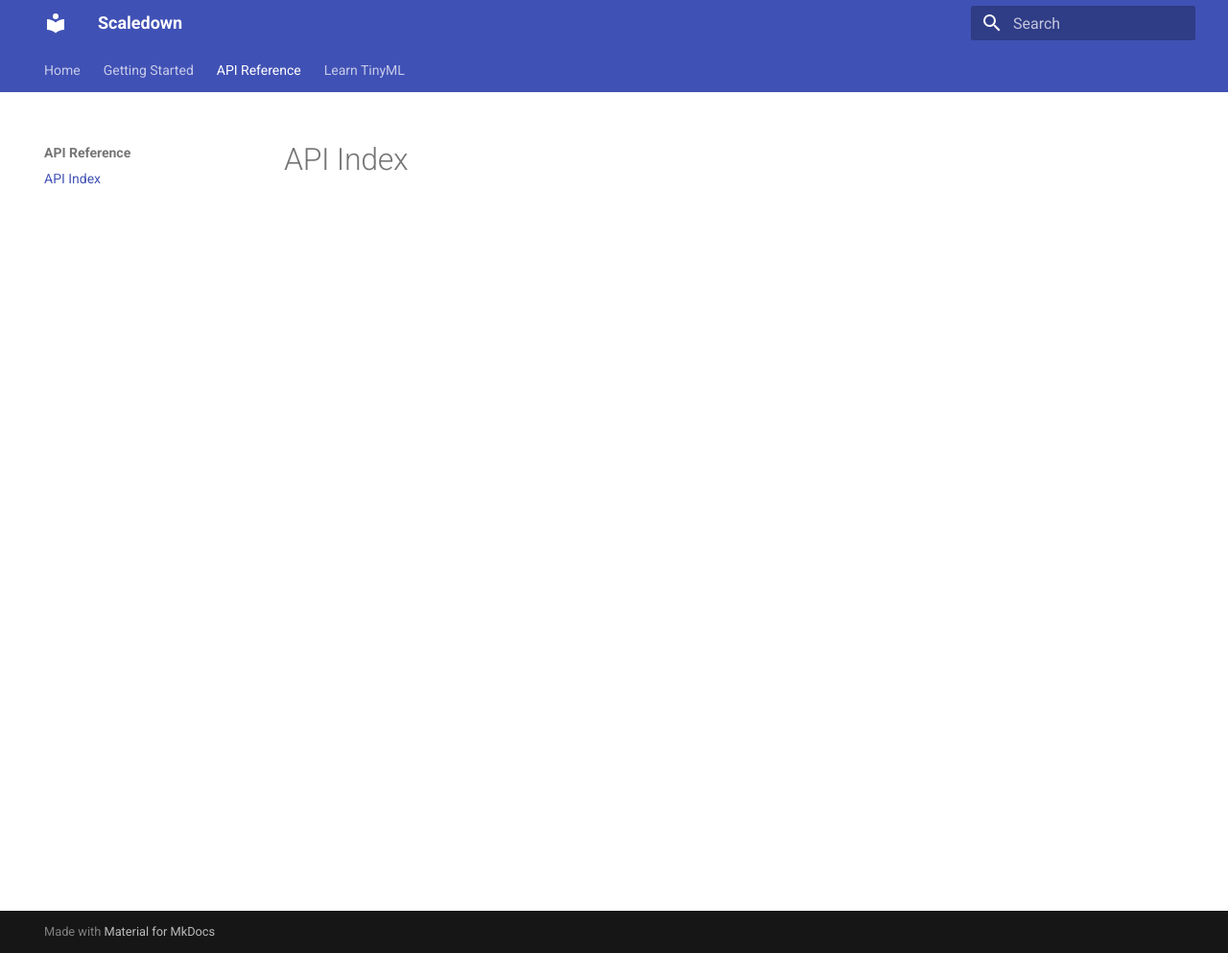
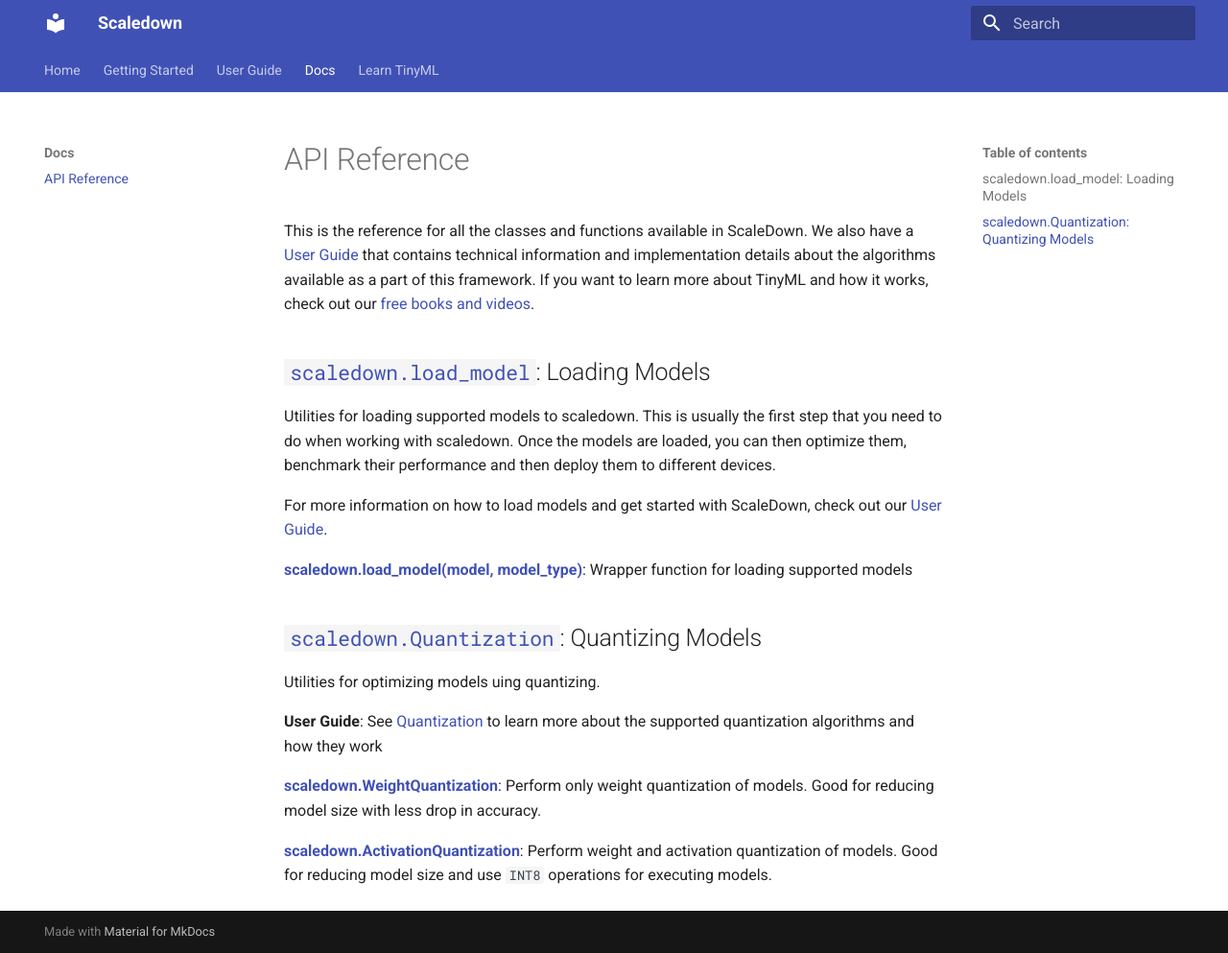
Before and after one commit to scaledown-team/scaledown-team.github.io, an MkDocs documentation site: the page built from docs/api/index.md, in a window 1280 px wide and 993 px high. Shown: the whole window at 96% size. Built offline with MkDocs 1.6.1 and Material for MkDocs 9.7.7, drawn with Linux system fonts in a browser that asks for light colours.

Commit message:
added api and user guide page

```diff
--- a/docs/api/index.md
+++ b/docs/api/index.md
@@ -1 +1,19 @@
-# API Index
+# API Reference
+
+This is the reference for all the classes and functions available in ScaleDown. We also have a [User Guide](../guide/index.md) that contains technical information and implementation details about the algorithms available as a part of this framework. If you want to learn more about TinyML and how it works, check out our [free books and videos](https://scaledown-team.github.io/practical_tinyml_book).
+
+## [`scaledown.load_model`](load_model.md): Loading Models
+Utilities for loading supported models to scaledown. This is usually the first step that you need to do when working with scaledown. Once the models are loaded, you can then optimize them, benchmark their performance and then deploy them to different devices.
+
+For more information on how to load models and get started with ScaleDown, check out our [User Guide](docs/guide/index.md).
+
+**[scaledown.load_model(model, model_type)](docs/api/load_model.md)**:  Wrapper function for loading supported models
+
+## [`scaledown.Quantization`](docs/api/quantization.md): Quantizing Models
+Utilities for optimizing models uing quantizing.
+
+**User Guide**: See [Quantization](../guide/quantization.md) to learn more about the supported quantization algorithms and how they work
+
+**[scaledown.WeightQuantization](weight_quantization.md)**: Perform only weight quantization of models. Good for reducing model size with less drop in accuracy.
+
+**[scaledown.ActivationQuantization](activation_quantization.md)**: Perform weight and activation quantization of models. Good for reducing model size and use `INT8` operations for executing models.
--- a/mkdocs.yml
+++ b/mkdocs.yml
@@ -9,7 +9,9 @@
   - 'Home': index.md
   - 'Getting Started':
     - getting_started/installation.md
-  - 'API Reference':
+  - 'User Guide':
+    - guide/index.md
+  - 'Docs':
     - api/index.md
   - 'Learn TinyML': https://scaledown-team.github.io/practical_tinyml_book/intro.html
 
```
Also changed, not shown: docs/guide/index.md (added, +2 -0 lines).
